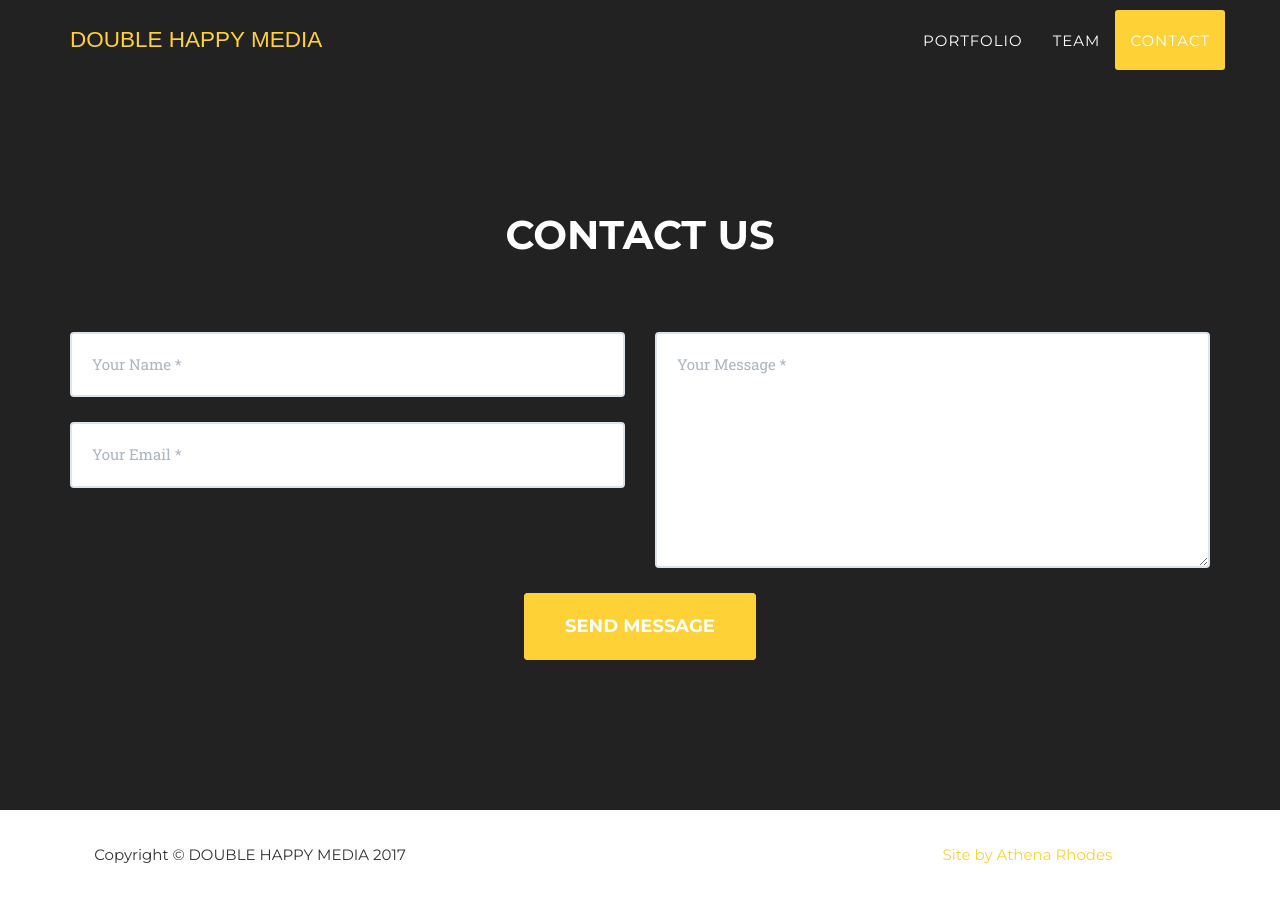
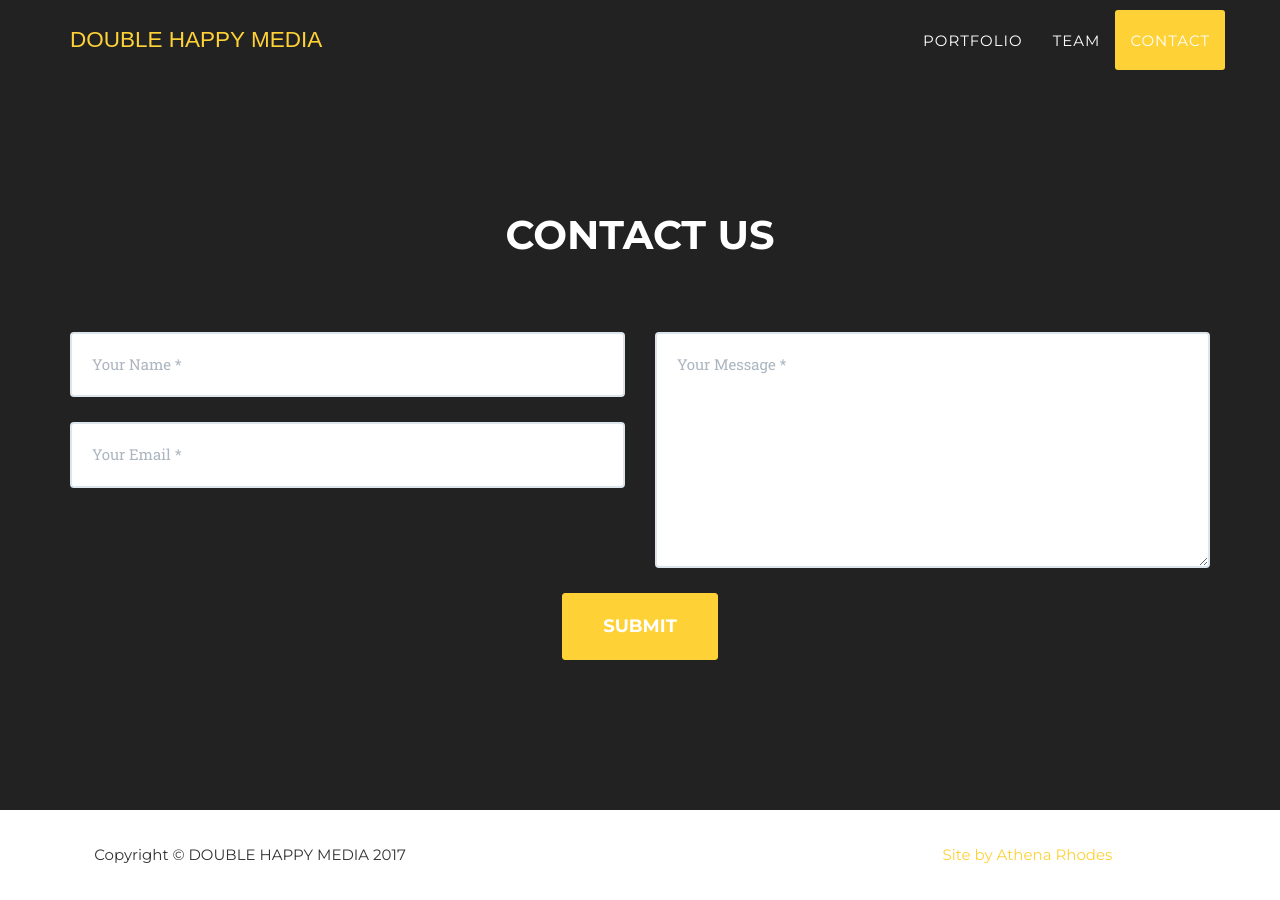
Before and after one commit to princessvespa/doublehappy, a Jekyll site: the page built from index.html, in a window 1280 px wide and 900 px high, scrolled down 2617 px. Built offline with Jekyll 4.4.1, drawn with Linux system fonts in a browser that asks for light colours; some web fonts are replaced.

Commit message:
added contact form

```diff
--- a/_includes/contact.html
+++ b/_includes/contact.html
@@ -8,28 +8,30 @@
             </div>
             <div class="row">
                 <div class="col-lg-12">
-                    <form name="sentMessage" id="contactForm" novalidate>
+                    <form name="sentMessage" id="contactForm" novalidate action="https://formspree.io/mcl@doublehappy.media"
+      method="POST">
                         <div class="row">
                             <div class="col-md-6">
                                 <div class="control-group form-group">
-                                    <input type="text" class="form-control" placeholder="Your Name *" id="name" required data-validation-required-message="Please enter your name.">
+                                    <input type="text" class="form-control" placeholder="Your Name *" id="name" required data-validation-required-message="Please enter your name." name="Name">
                                     <p class="help-block text-danger"></p>
                                 </div>
                                 <div class="control-group form-group">
-                                    <input type="email" class="form-control" placeholder="Your Email *" id="email" required data-validation-required-message="Please enter your email address.">
+                                    <input type="email" class="form-control" placeholder="Your Email *" id="email" required data-validation-required-message="Please enter your email address." name="Email">
                                     <p class="help-block text-danger"></p>
                                 </div>
                             </div>
                             <div class="col-md-6">
                                 <div class="control-group form-group">
-                                    <textarea class="form-control" placeholder="Your Message *" id="message" required data-validation-required-message="Please enter a message."></textarea>
+                                    <textarea class="form-control" placeholder="Your Message *" id="message" required data-validation-required-message="Please enter a message." name="Message"></textarea>
                                     <p class="help-block text-danger"></p>
                                 </div>
                             </div>
                             <div class="clearfix"></div>
                             <div class="col-lg-12 text-center">
                                 <div id="success"></div>
-                                <button type="submit" class="btn btn-xl">Send Message</button>
+                                <input type="hidden" name="_next" value="http://doublehappy.media" />
+                                <input type="submit" class="btn btn-xl"></input>
                             </div>
                         </div>
                     </form>
--- a/_includes/footer.html
+++ b/_includes/footer.html
@@ -20,7 +20,7 @@
                         <li><a href="#">Privacy Policy</a>
                         </li>
 -->
-                        <li><a href="#">Site by Athena Rhodes</a>
+                        <li><a href="">Site by Athena Rhodes</a>
                         </li>
                     </ul>
                 </div>
--- a/_includes/js.html
+++ b/_includes/js.html
@@ -11,7 +11,7 @@
 
     <!-- Contact Form JavaScript -->
     <script src="{{ "/js/jqBootstrapValidation.js" | prepend: site.baseurl }}"></script>
-    <script src="{{ "/js/contact_me.js" | prepend: site.baseurl }}"></script>
+<!--    <script src="{{ "/js/contact_me.js" | prepend: site.baseurl }}"></script>-->
 
     <!-- Custom Theme JavaScript -->
     <script src="{{ "/js/agency.js" | prepend: site.baseurl }}"></script>
```
